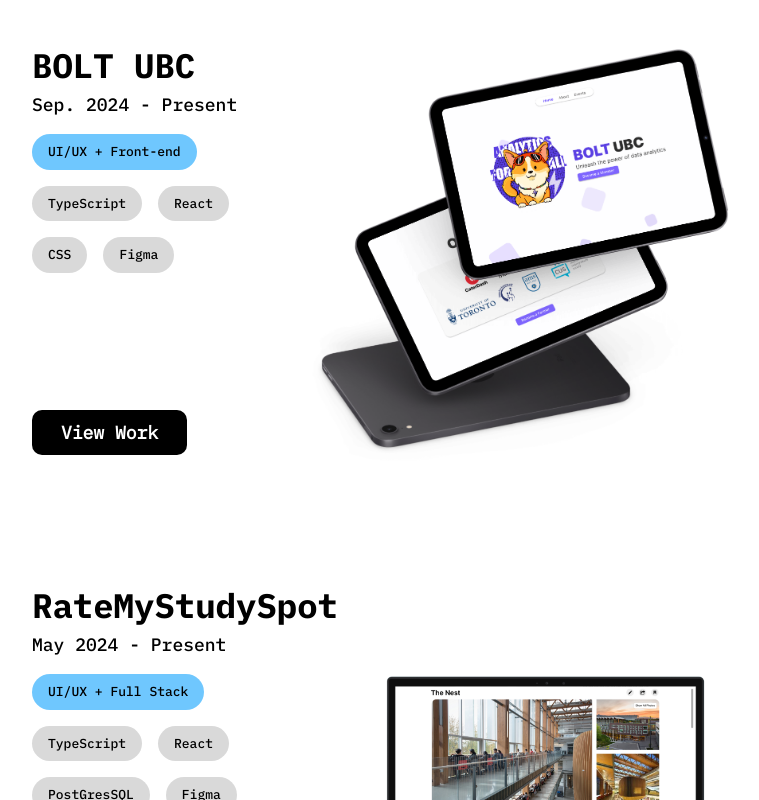
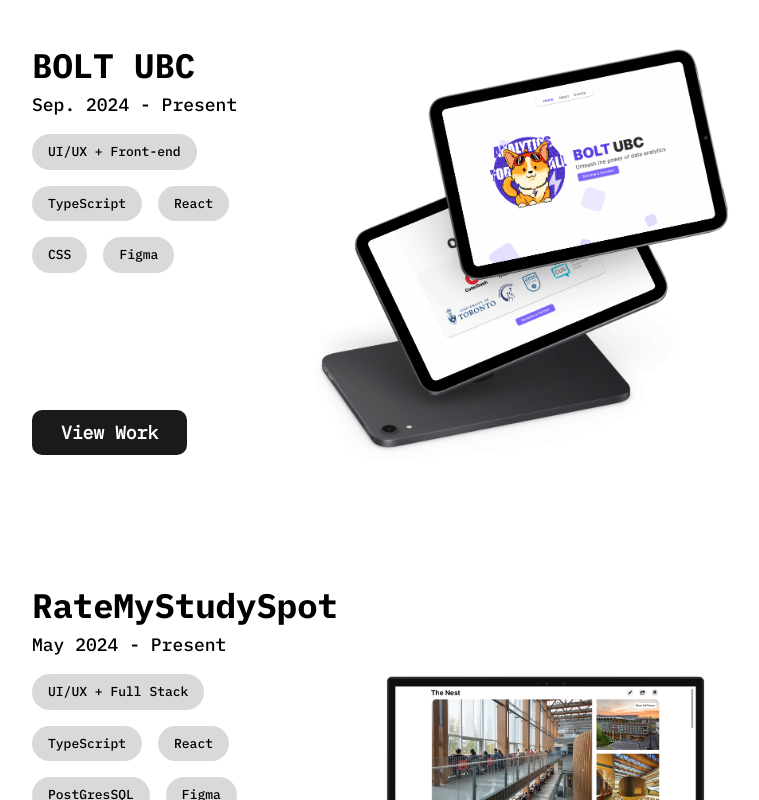
Before and after one commit to LeoShangTang/LeoShang, a React (Create React App) app in the folder leo-shang/: page / in a window 1280 px wide. Shown: the part 2140-2940 px from the top of the page, without its empty margins (248-1007 px from the left). Built offline with nearby package versions, Linux system fonts and the light colour scheme.

Commit message:
Fixed firefox styling

```diff
--- a/leo-shang/src/pages/cs-project/CsProject.jsx
+++ b/leo-shang/src/pages/cs-project/CsProject.jsx
@@ -52,12 +52,11 @@
   }
 
   return (
-    <>
+    <div className="flex h-fit justify-center items-center w-screen">
       <div
-        className="flex flex-col relative  h-fit justify-center
-         my-[38px] lg:my-[90px] md:my-[68px] sm:my-[51px]
+        className="my-[38px] lg:my-[90px] md:my-[68px] sm:my-[51px]
          p-[13px] lg:p-[30px] md:p-[23px] sm:p-[17px]
-         w-screen xs:w-[422px] lg:w-[1000px] md:w-[750px] sm:w-[563px]
+         w-[400px] lg:w-[1000px] md:w-[750px] sm:w-[563px]
          sm:bg-white sm:bg-opacity-[75%]
          bg-none
          rounded-[20px]"
@@ -114,7 +113,7 @@
           />
         )}
       </div>
-    </>
+    </div>
   );
 };
 
--- a/leo-shang/src/pages/cs-project/PrototypingSection.jsx
+++ b/leo-shang/src/pages/cs-project/PrototypingSection.jsx
@@ -4,8 +4,7 @@
   return (
     <section
       id="Prototypes"
-      className="animate-fade-in-no-scale1 flex flex-col justify-center w-fit min-h-fit
-      h-[255px] lg:h-[600px] md:h-[450px] sm:h-[220px]"
+      className="animate-fade-in-no-scale1 flex flex-col justify-center w-fit"
     >
       <div
         className="font-IBMMedium
@@ -14,13 +13,11 @@
       >
         Prototyping
       </div>
-      <div className="w-full h-full">
-        <ImageOptimized
-          name={`${name} Prototype`}
-          src={prototypeImage}
-          hash={hash}
-        />
-      </div>
+      <ImageOptimized
+        name={`${name} Prototype`}
+        src={prototypeImage}
+        hash={hash}
+      />
     </section>
   );
 };
--- a/leo-shang/src/pages/home/ProjectCard.jsx
+++ b/leo-shang/src/pages/home/ProjectCard.jsx
@@ -18,7 +18,7 @@
           </div>
           <div className="w-[90%]">
             <div
-              className="font-IBMMedium w-fit bg-[#6FC7FE] rounded-full
+              className="font-IBMMedium w-fit bg-[#D9D9D9] rounded-full
                           my-[7px] lg:my-[16px] md:my-[12px] sm:my-[9px]
                           px-[6.75px] py-[3.5px] lg:px-[16px] lg:py-[8px] md:px-[12px] md:py-[6px] sm:px-[9px] sm:py-[4.5px]
                           text-[7px] lg:text-[13px] md:text-[10px] sm:text-[9px]"
@@ -43,7 +43,7 @@
         </div>
 
         <button
-          className="flex justify-center items-center font-IBMRegular border-none bg-black text-white ml-0 rounded-[10px]
+          className="flex justify-center items-center font-IBMRegular border-none bg-[#1a1a1a] text-white hover:text-[#e9e9e9] hover:bg-black ml-0 rounded-[10px]
                     min-w-fit
                      w-[65px] h-[20px] lg:w-[155px] lg:h-[45px] md:w-[116px] md:h-[34px] sm:w-[87px] sm:h-[26px]
                      text-[8px] lg:text-[18px] md:text-[13px] sm:text-[10px]"
```
